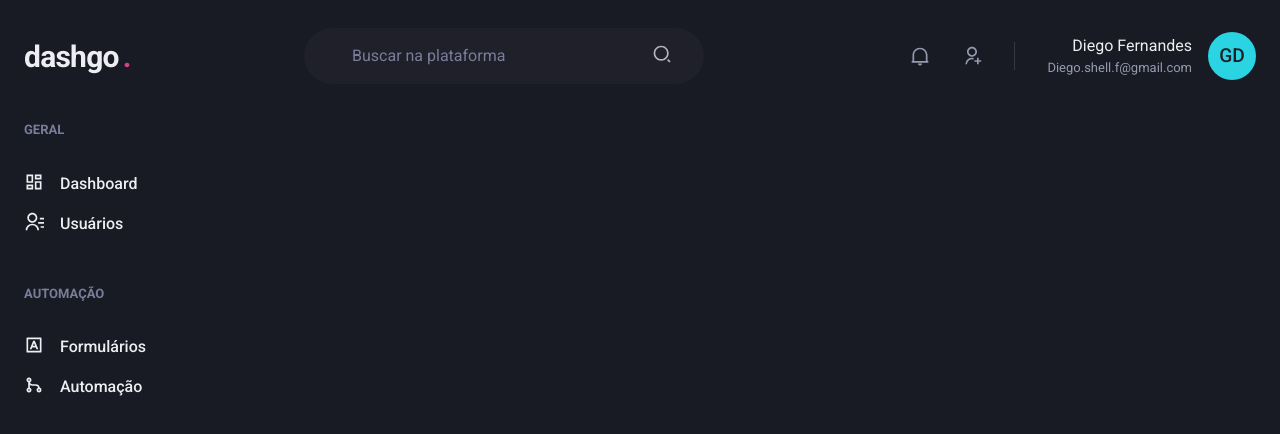
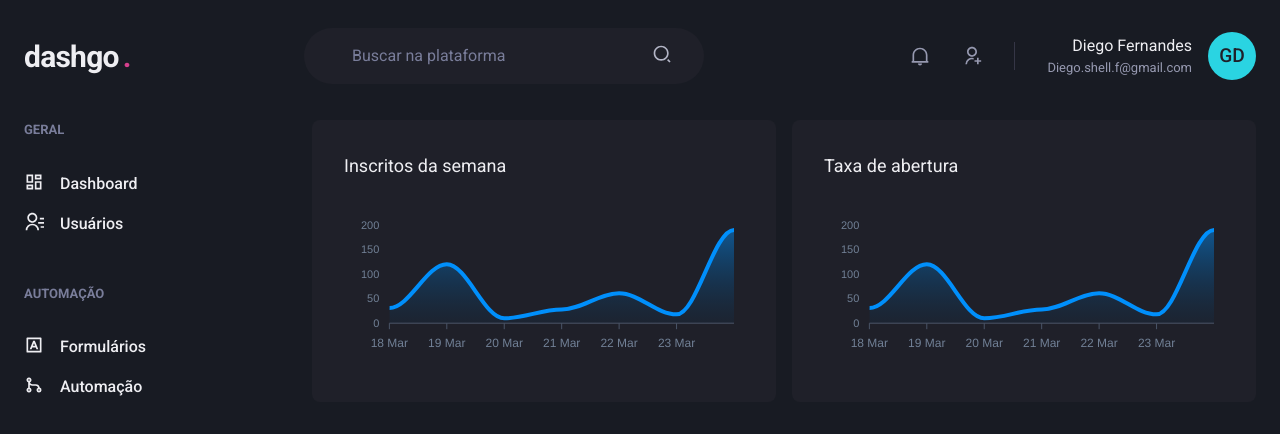
Before and after one commit to GabrielDVpereira/Ignite, a Next.js app in the folder projects/dashgo/: page /dashboard in a window 1280 px wide. Shown: the top 434 px of the page. Built offline with nearby package versions, Linux system fonts and the light colour scheme.

Commit message:
implement dashboard page

```diff
--- a/projects/dashgo/package.json
+++ b/projects/dashgo/package.json
@@ -12,9 +12,11 @@
     "@chakra-ui/react": "^1.6.0",
     "@emotion/react": "^11.1.5",
     "@emotion/styled": "^11.3.0",
+    "apexcharts": "^3.26.1",
     "framer-motion": "^4.1.11",
     "next": "10.2.0",
     "react": "17.0.2",
+    "react-apexcharts": "^1.3.9",
     "react-dom": "17.0.2",
     "react-icons": "^4.2.0"
   },
--- a/projects/dashgo/src/pages/dashboard.tsx
+++ b/projects/dashgo/src/pages/dashboard.tsx
@@ -1,6 +1,66 @@
 import { Header } from "../components/Header";
-import { Flex } from "@chakra-ui/react";
 import { Sidebar } from "../components/Sidebar";
+import { Flex, SimpleGrid, Box, Text, theme } from "@chakra-ui/react";
+import dynamic from "next/dynamic";
+
+const Chart = dynamic(() => import("react-apexcharts"), { ssr: false }); // this way, next imports a library in the browser and not in the server
+// chart needs .window property, but next loads the html on the server so there's no window property
+const options = {
+  chart: {
+    toolbar: {
+      show: false,
+    },
+    zoom: {
+      enebled: false,
+    },
+    foreColor: theme.colors.gray[500],
+  },
+  grid: {
+    show: false,
+  },
+  dataLabels: {
+    enabled: false,
+  },
+  stroke: {
+    curve: "smooth",
+  },
+  tooltip: {
+    enabled: false,
+  },
+  xaxis: {
+    type: "datetime",
+    axisBorder: {
+      color: theme.colors.gray[600],
+    },
+    axisTicks: {
+      color: theme.colors.gray[600],
+    },
+    categories: [
+      "2021-03-18T00:00:00.000Z",
+      "2021-03-19T00:00:00.000Z",
+      "2021-03-20T00:00:00.000Z",
+      "2021-03-21T00:00:00.000Z",
+      "2021-03-22T00:00:00.000Z",
+      "2021-03-23T00:00:00.000Z",
+      "2021-03-24T00:00:00.000Z",
+    ],
+  },
+  fill: {
+    opacity: 0.3,
+    type: "gradient",
+    gradient: {
+      shade: "dark",
+      opacityFrom: 0.7,
+      opacityTo: 0.3,
+    },
+  },
+};
+const series = [
+  {
+    name: "series1",
+    data: [31, 120, 10, 28, 61, 18, 190],
+  },
+];
 
 export default function Dashboard() {
   return (
@@ -9,6 +69,22 @@
 
       <Flex width="100%" my="6" maxWidth={1480} mx="auto" px="6">
         <Sidebar />
+
+        <SimpleGrid flex="1" gap="4" minChildWidth="320px" align="flex-start">
+          <Box p="8" bg="gray.800" borderRadius={8} pb="4">
+            <Text fontSize="lg" mb="4">
+              Inscritos da semana
+            </Text>
+            <Chart type="area" height={160} options={options} series={series} />
+          </Box>
+
+          <Box p="8" bg="gray.800" borderRadius={8}>
+            <Text fontSize="lg" mb="4">
+              Taxa de abertura
+            </Text>
+            <Chart type="area" height={160} options={options} series={series} />
+          </Box>
+        </SimpleGrid>
       </Flex>
     </Flex>
   );
```
Also changed, not shown: 1 other file (tests, documents, lock files or other folders).
